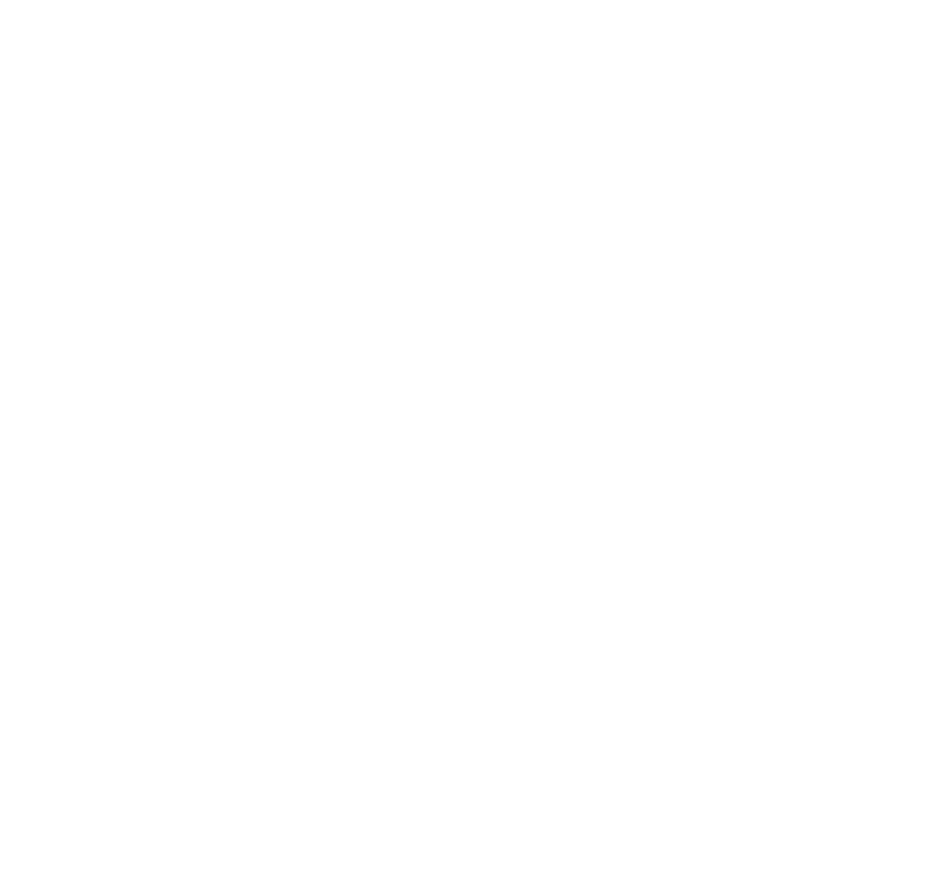
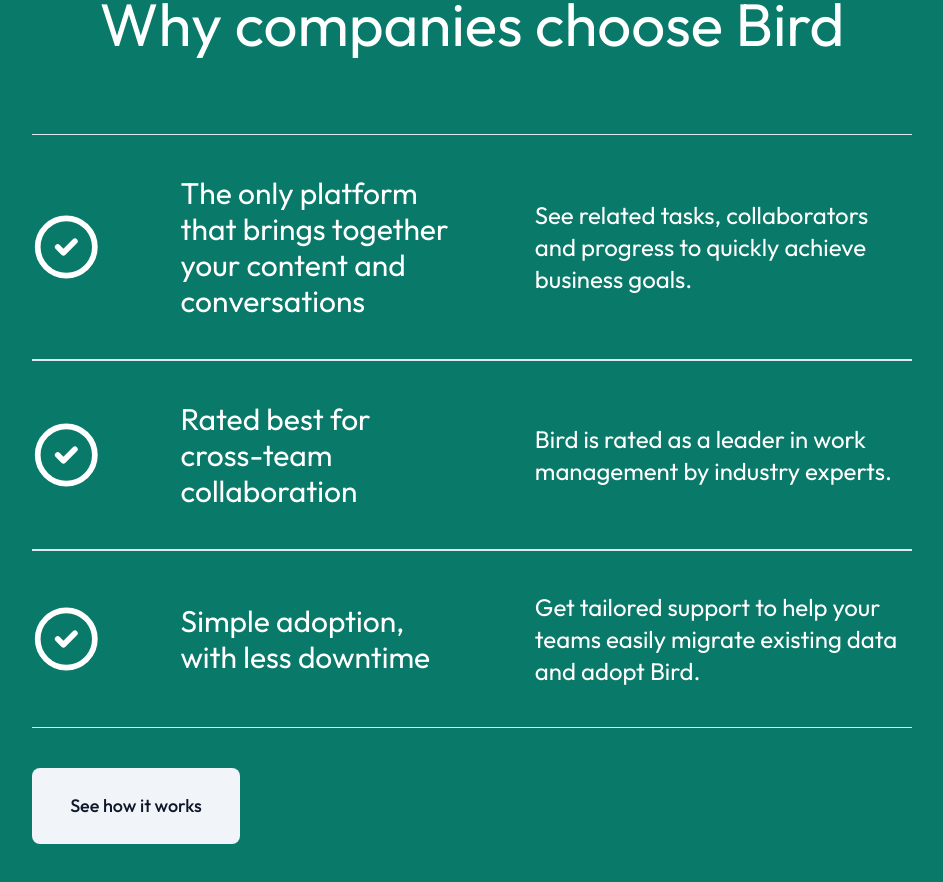
Before and after one commit to breno-gsantos/bird-app, a Next.js app: page / in a window 1280 px wide. Shown: the part 2440-3322 px from the top of the page, without its empty margins (168-1111 px from the left). Before the commit the page ends 2354 px from the top, so only its background shows below. Built offline with nearby package versions, Linux system fonts and the light colour scheme.

Commit message:
Third Section config

```diff
--- a/app/(landing-page)/page.tsx
+++ b/app/(landing-page)/page.tsx
@@ -1,6 +1,8 @@
-import FirstSection from "./FirstSection/page";
-import Navbar from "./Navbar/navbar";
-import SecondSection from "./SecondSection/page";
+import FirstSection from "@/components/FirstSection";
+import Navbar from "@/components/Navbar/navbar";
+import SecondSection from "@/components/SecondSection";
+import ThirdSection from "@/components/ThirdSection";
+
 
 export default function LandingPage() {
     return (
@@ -8,6 +10,7 @@
              <Navbar />
              <FirstSection />
              <SecondSection />
+             <ThirdSection />
         </div>
     );
 }
--- /dev/null
+++ b/components/ThirdSection.tsx
@@ -0,0 +1,38 @@
+'use client'
+
+import { motion } from "framer-motion";
+import { useRef } from "react";
+import { useInView } from "framer-motion";
+import { SectionThree } from "@/constants/data";
+import { Button } from "./ui/button";
+
+
+const ThirdSection = () => {
+  const ref = useRef(null);
+  const isInView = useInView(ref, { once: true });
+
+
+
+
+  return (
+    <div >
+      <motion.div ref = {ref} initial={{ y: 100, opacity: 0 }}   animate={{ y: 0, opacity: 1 }} transition={{ duration: 4 }} className="flex flex-col space-y-10 ">
+        <div className="py-20 bg-[#097969] items-center flex flex-col space-y-10">
+          <div className="text-white text-4xl px-10 md:px-0  md:text-6xl md:pb-10 flex items-start justify-start ">Why companies choose Bird</div>
+          <div className="md:w-3/4 px-10">
+            {SectionThree.map((item) => (
+                <div key={item.id} className="flex space-x-10 md:space-x-20 text-white items-center text-2xl justify-center border-b border-t py-10">
+                    <item.icon className="md:h-20 md:w-20 h-10 w-10 "/>
+                    <div className="md:w-80 md:text-3xl text-md w-72">{item.title}</div>
+                    <div className="md:w-1/2 hidden md:block">{item.text}</div>
+                </div>
+            ))}
+            <Button className="mt-10 text-lg" size='big' variant='secondary'>See how it works</Button>
+          </div>
+        </div>
+      </motion.div>
+    </div>
+  );
+};
+
+export default ThirdSection;
--- a/components/ui/button.tsx
+++ b/components/ui/button.tsx
@@ -24,6 +24,7 @@
         sm: "h-9 rounded-md px-3",
         lg: "h-11 rounded-md px-8",
         icon: "h-10 w-10",
+        big: 'w-52 p-6 rounded-lg'
       },
     },
     defaultVariants: {
--- a/constants/data.ts
+++ b/constants/data.ts
@@ -1,3 +1,5 @@
+import { CheckCircle2 } from "lucide-react"
+
 export const NavLinks = [
     {
         id:1,
@@ -119,3 +121,24 @@
         alt: 'logo'
     }
 ]
+
+export const SectionThree = [
+    {
+        id: 1,
+        icon: CheckCircle2,
+        title: 'The only platform that brings together your content and conversations',
+        text: 'See related tasks, collaborators and progress to quickly achieve business goals.'
+    },
+    {
+        id: 2,
+        icon: CheckCircle2,
+        title: 'Rated best for cross-team collaboration',
+        text: 'Bird is rated as a leader in work management by industry experts.'
+    },
+    {
+        id: 3,
+        icon: CheckCircle2,
+        title: 'Simple adoption, with less downtime',
+        text: 'Get tailored support to help your teams easily migrate existing data and adopt Bird.'
+    }
+]
```
Also changed, not shown: components/FirstSection.tsx (renamed from app/(landing-page)/FirstSection/page.tsx), components/Navbar/_components/buttons.tsx (renamed from app/(landing-page)/Navbar/_components/buttons.tsx), components/Navbar/_components/logo.tsx (renamed from app/(landing-page)/Navbar/_components/logo.tsx), components/Navbar/_components/menu.tsx (renamed from app/(landing-page)/Navbar/_components/menu.tsx), components/Navbar/navbar.tsx (renamed from app/(landing-page)/Navbar/navbar.tsx), components/SecondSection.tsx (renamed from app/(landing-page)/SecondSection/page.tsx).
